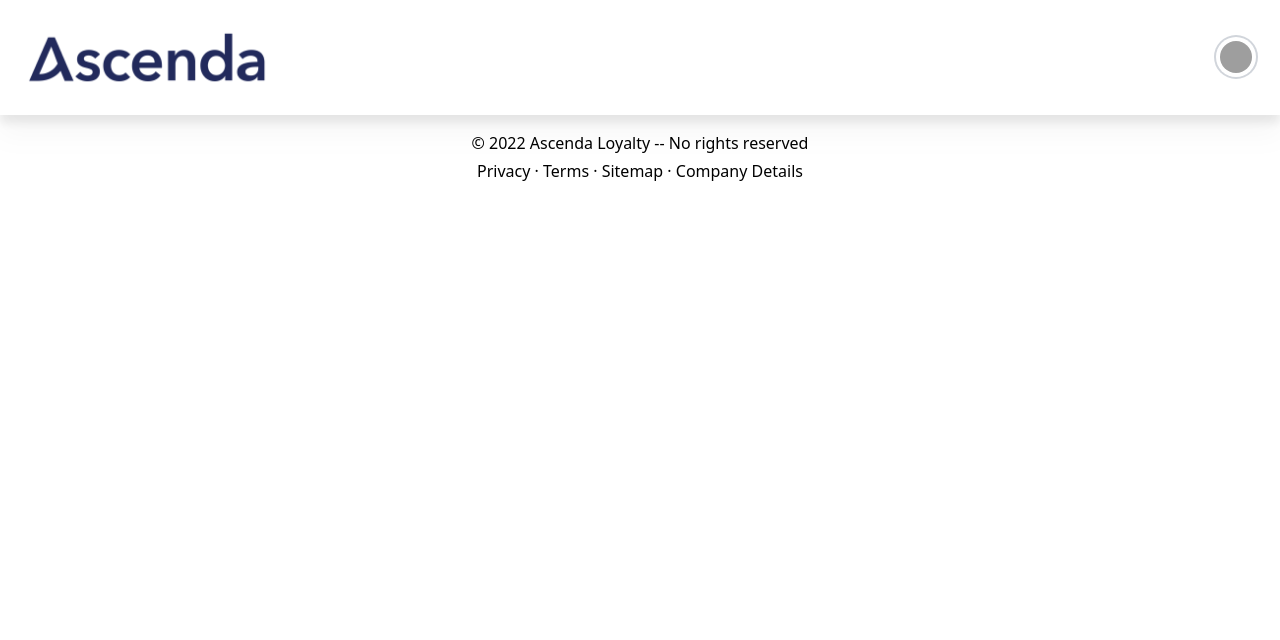
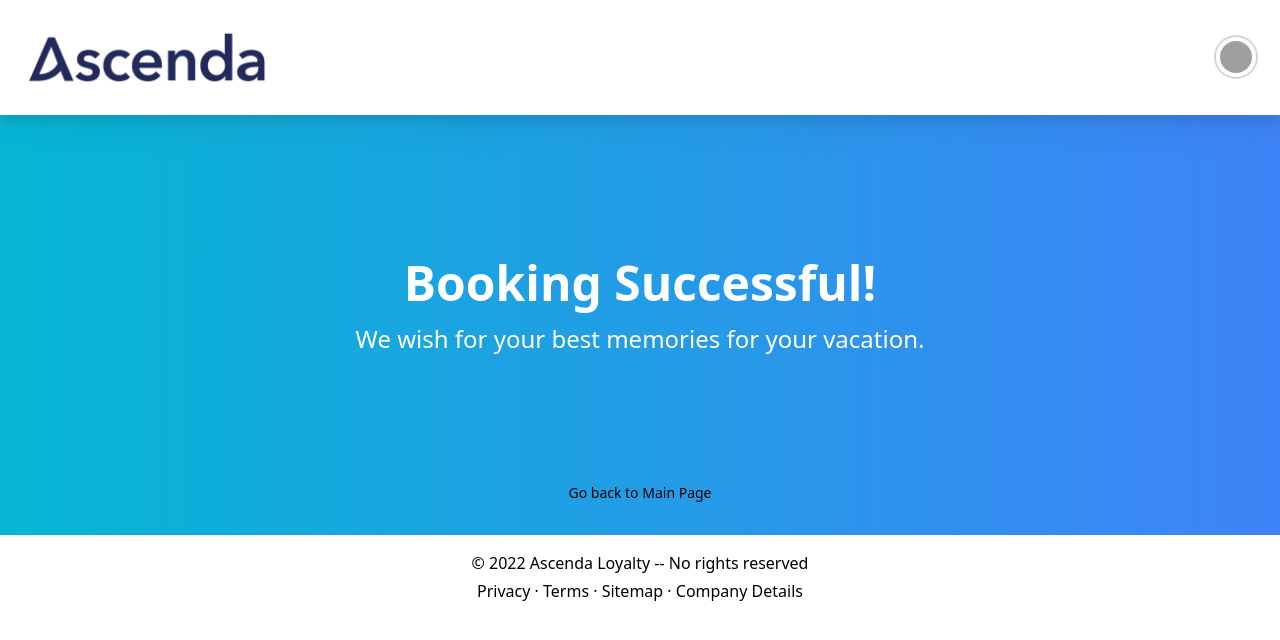
Before and after one commit to Dr-Lazarus/Ascenda-Loyalty-Web-Application, a React (Create React App) app in the folder frontend/: page /booking-success in a window 1280 px wide. Shown: the top 640 px of the page. Built offline with nearby package versions, Linux system fonts and the light colour scheme; grey boxes are pictures that could not be loaded.

Commit message:
booking success page integrated

```diff
--- a/frontend/src/App.js
+++ b/frontend/src/App.js
@@ -18,6 +18,7 @@ import ChangePassword from "./ChangePassword";
 import BookPage from "./BookPage";
 import useAuth from "./useAuth";
 import { AuthProvider } from "./useAuth";
+import BookingSuccess from "./BookingSuccess";
 
 function RequireAuth({ children }) {
 	const { authed } = useAuth();
@@ -86,6 +87,10 @@ const App = () => {
 								}
 							/>
 						</Route>
+						<Route
+							path="/booking-success"
+							element={<BookingSuccess />}
+						></Route>
 						<Route path="/login" element={<Login />}></Route>
 						<Route
 							path="/profile"
--- a/frontend/src/BookPage.js
+++ b/frontend/src/BookPage.js
@@ -5,26 +5,24 @@ import useAuth from "./useAuth";
 import axios from "axios";
 import React, { useState } from "react";
 
-
 const BookPage = () => {
 	const location = useLocation();
 	const navigate = useNavigate();
 	const { token } = useAuth();
 	const { userid } = useAuth();
 	const destinationID = location.state.destinationId;
-	const hotelID= location.state.hotelId;
+	const hotelID = location.state.hotelId;
 	const Number_of_nights = location.state.numDaysStay;
 	const startDate = location.state.startDate;
 	const endDate = location.state.endDate;
-	const  Number_of_adults = location.state.numAdults;
-	const [message_to_hotel,setmessage_to_hotel] = useState("");
-	const room_type = "Test_Hard_Coded"
-	const  Number_of_rooms = location.state.numRooms;
+	const Number_of_adults = location.state.numAdults;
+	const [message_to_hotel, setmessage_to_hotel] = useState("");
+	const room_type = "Test_Hard_Coded";
+	const Number_of_rooms = location.state.numRooms;
 	const price = 1000;
-	const [salutation,setsalutation] =useState("");
+	const [salutation, setsalutation] = useState("");
 	const [firstname, setfirstname] = useState("");
 	const [lastname, setlastname] = useState("");
-
 
 	const roomData = location.state.hotel;
 	const hotelName = location.state.hotelName;
@@ -35,7 +33,6 @@ const BookPage = () => {
 	const totalCost = "$1000";
 	const img = roomData.images[0]?.url;
 	const submitHandler = (e) => {
-
 		axios({
 			method: "POST",
 			url: "http://localhost:5001/api/bookings/createBooking",
@@ -49,20 +46,19 @@ const BookPage = () => {
 				startDate: startDate,
 				endDate: endDate,
 				Number_of_adults: Number_of_adults,
-				message_to_hotel:  message_to_hotel,
-				room_type:  room_type,
+				message_to_hotel: message_to_hotel,
+				room_type: room_type,
 				Number_of_rooms: Number_of_rooms,
 				price: price,
 				salutation: salutation,
 				firstName: firstname,
-				lastName:  lastname
+				lastName: lastname,
 			},
 		})
 			.then(async function (response) {
 				if (response.statusText === "OK") {
-
 					//const body = await response.json()
-					window.location.href = response.data.url
+					window.location.href = response.data.url;
 					//console.log("success", "Booking Sucessful!");
 					//navigate("/");
 				}
@@ -71,6 +67,7 @@ const BookPage = () => {
 			.catch(function (error) {
 				console.log("error", error.response.data.message);
 			});
+		navigate("/booking-success");
 	};
 	return (
 		<div className="flex flex-col md:flex-row item-center bg-white rounded-lg shadow-md  m-6 hover:bg-gray-100 dark:border-gray-700 dark:bg-gray-800 dark:hover:bg-gray-700 ">
@@ -102,7 +99,6 @@ const BookPage = () => {
 					</h2>
 					<form>
 						<div className="flex flex-col md:flex-row justify-between w-full md:w-1/2">
-
 							<select
 								id="salutation"
 								name="salutation"
@@ -126,7 +122,6 @@ const BookPage = () => {
 								id="firstName"
 								onChange={(e) => setfirstname(e.target.value)}
 								required
-
 							/>
 
 							<input
@@ -138,7 +133,6 @@ const BookPage = () => {
 								required
 							/>
 						</div>
-
 
 						<div className="flex flex-col md:flex-row text-center md:justify-center md:space-x-12">
 							<p className="m-2">
@@ -153,18 +147,20 @@ const BookPage = () => {
 							</p>
 							<p className="m-2">Number of nights: {days}</p>
 						</div>
-						<div className="flex flex-col justify-center mx-4 md:mx-48 my-4">
+						<div className="flex flex-col mx-4 md:mx-48 my-4">
 							<p>Message to Hotel</p>
 
 							<input
-								className="rounded w-full"
+								className="rounded w-full "
 								type="text"
 								size="20"
-								style={{width: "500px",height: "200px" }}
+								style={{ width: "500px", height: "200px" }}
 								defaultValue={""}
 								placeholder="Provide coach service from airport, Extra Bed"
 								id="message_to_hotel"
-								onChange={(e) => setmessage_to_hotel(e.target.value)}
+								onChange={(e) =>
+									setmessage_to_hotel(e.target.value)
+								}
 							/>
 						</div>
 
@@ -177,7 +173,9 @@ const BookPage = () => {
 							<p className="flex justify-center md:justify-end text-2xl font-bold w-full my-2">
 								Total: {totalCost}
 							</p>
-							<Button className="my-2" onClick={submitHandler}>Proceed to Payment</Button>
+							<Button className="my-2" onClick={submitHandler}>
+								Proceed to Payment
+							</Button>
 							{/* <p
 								className="mr-2 hover:text-blue-500 hover:underline"
 								onClick={() => navigate("/login")}
--- /dev/null
+++ b/frontend/src/BookingSuccess.js
@@ -0,0 +1,21 @@
+import { Link, useNavigate, useLocation } from "react-router-dom";
+
+const BookingSuccess = () => {
+	return (
+		<div className="text-center bg-gradient-to-r from-cyan-500 to-blue-500">
+			<h1 className="text-white font-bold text-5xl pt-36">
+				Booking Successful!
+			</h1>
+			<p className="text-2xl mt-4 text-white font-thin">
+				We wish for your best memories for your vacation.{" "}
+			</p>
+			<Link to={"/"} className="">
+				<p className="text-sm mt-32 pb-8 text-black hover:underline hover:text-white">
+					Go back to Main Page
+				</p>
+			</Link>
+		</div>
+	);
+};
+
+export default BookingSuccess;
```
